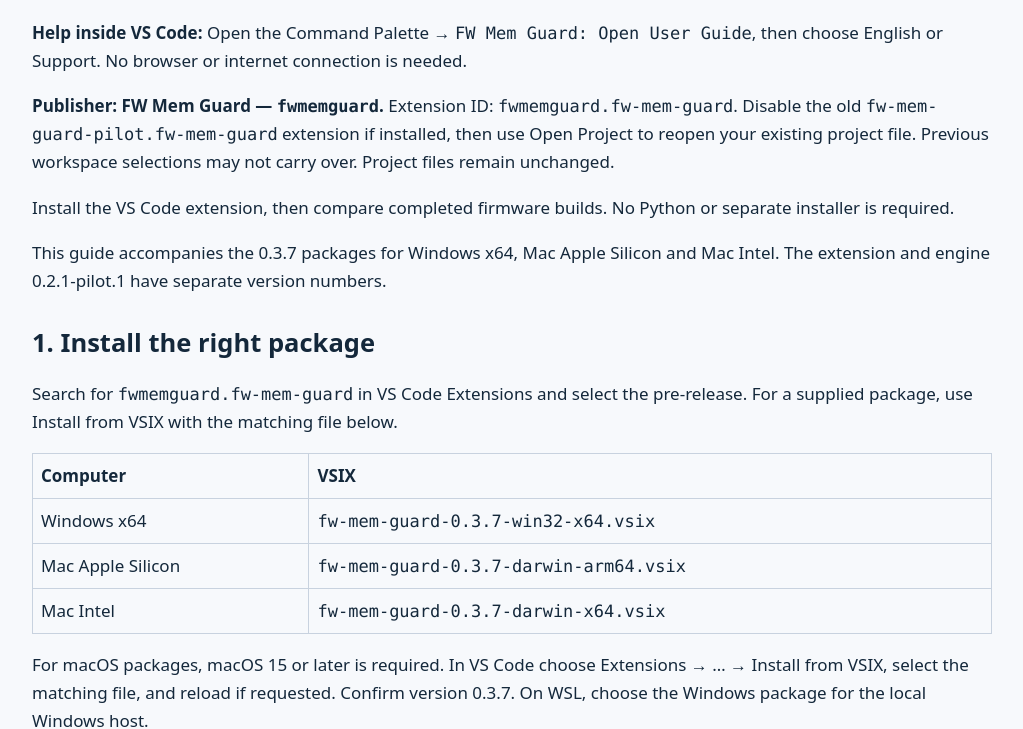
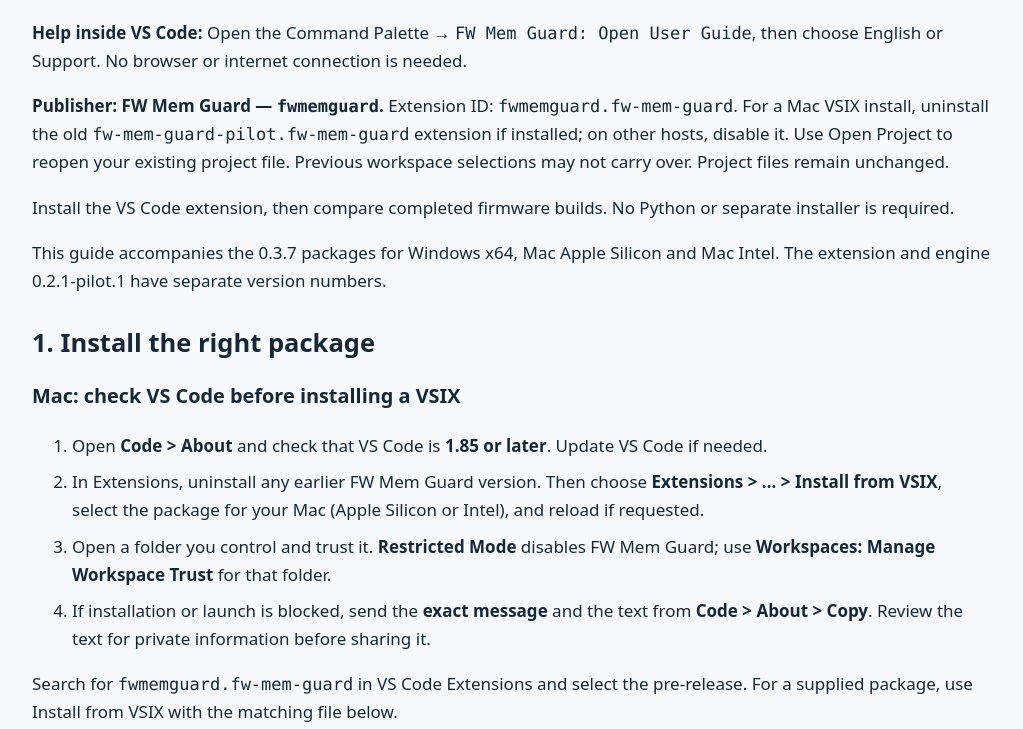
Before and after one commit to itainover-create/fw-mem-guard, a plain HTML site: page START_HERE_EN.html in a window 1280 px wide. Shown: the part 81-810 px from the top of the page, without its empty margins (128-1151 px from the left). Drawn offline with Linux system fonts and the light colour scheme.

Commit message:
Clarify Mac VSIX installation prerequisites and blocker reports

```diff
--- a/START_HERE_EN.html
+++ b/START_HERE_EN.html
@@ -9,10 +9,17 @@
 <p>
 <b>Help inside VS Code:</b> Open the Command Palette → <code>FW Mem Guard: Open User Guide</code>, then choose English or Support. No browser or internet connection is needed.</p>
 <p>
-<b>Publisher: FW Mem Guard — <code>fwmemguard</code>.</b> Extension ID: <code>fwmemguard.fw-mem-guard</code>. Disable the old <code>fw-mem-guard-pilot.fw-mem-guard</code> extension if installed, then use Open Project to reopen your existing project file. Previous workspace selections may not carry over. Project files remain unchanged.</p>
+<b>Publisher: FW Mem Guard — <code>fwmemguard</code>.</b> Extension ID: <code>fwmemguard.fw-mem-guard</code>. For a Mac VSIX install, uninstall the old <code>fw-mem-guard-pilot.fw-mem-guard</code> extension if installed; on other hosts, disable it. Use Open Project to reopen your existing project file. Previous workspace selections may not carry over. Project files remain unchanged.</p>
 <p>Install the VS Code extension, then compare completed firmware builds. No Python or separate installer is required.</p>
 <p>This guide accompanies the 0.3.7 packages for Windows x64, Mac Apple Silicon and Mac Intel. The extension and engine 0.2.1-pilot.1 have separate version numbers.</p>
 <h2>1. Install the right package</h2>
+<h3>Mac: check VS Code before installing a VSIX</h3>
+<ol>
+<li>Open <b>Code &gt; About</b> and check that VS Code is <b>1.85 or later</b>. Update VS Code if needed.</li>
+<li>In Extensions, uninstall any earlier FW Mem Guard version. Then choose <b>Extensions &gt; … &gt; Install from VSIX</b>, select the package for your Mac (Apple Silicon or Intel), and reload if requested.</li>
+<li>Open a folder you control and trust it. <b>Restricted Mode</b> disables FW Mem Guard; use <b>Workspaces: Manage Workspace Trust</b> for that folder.</li>
+<li>If installation or launch is blocked, send the <b>exact message</b> and the text from <b>Code &gt; About &gt; Copy</b>. Review the text for private information before sharing it.</li>
+</ol>
 <p>Search for <code>fwmemguard.fw-mem-guard</code> in VS Code Extensions and select the pre-release. For a supplied package, use Install from VSIX with the matching file below.</p>
 <table>
 <tr>
```
Also changed, not shown: 1 other file.
